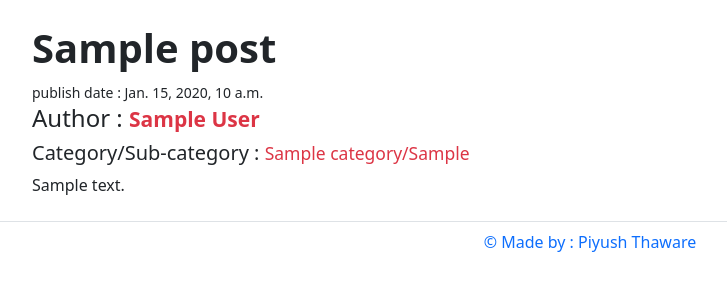
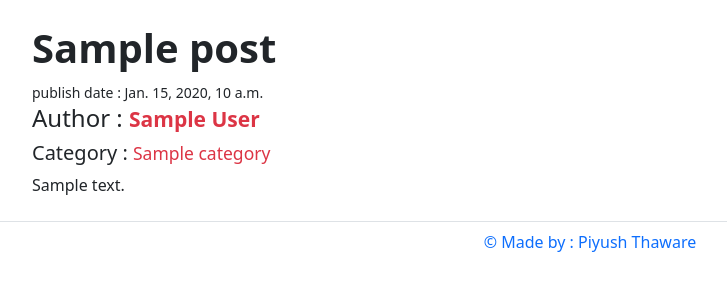
Before and after one commit to PiyushThaware07/iblogger, a Django app: template blog/templates/blog/blogPost.html in a window 1280 px wide. Shown: the part 464-755 px from the top of the page, without its empty margins (50-777 px from the left). Run offline with Django 4.2, Linux system fonts and the light colour scheme; tables that the repository leaves empty hold one stand-in row (values such as "Sample post"); the template is opened without the code that fills it: values that come from a table or form of the project are taken from there, most other values are stand-ins (such as "Sample title", 1, 10 or a date in 2020); grey boxes marked "Sample" are stand-in pictures; data that the repository does not hold is empty; some libraries are stand-ins or nearby versions.

Commit message:
remove sub category 2

```diff
--- a/blog/templates/blog/blogPost.html
+++ b/blog/templates/blog/blogPost.html
@@ -16,7 +16,7 @@
         <h1><b>{{post.title}}</b></h1>
         <small>publish date : {{post.publish_date}}</small>
         <h4>Author : <span class="text-danger"><small><b>{{post.author}}</b></small></span></h4>
-        <h5>Category/Sub-category : <small class="text-danger">{{post.category}}/{{post.sub_category}}</small></h5>
+        <h5>Category : <small class="text-danger">{{post.category}}</small></h5>
         <p>{{post.content|safe}}</p>
     </div>
 </div>
--- a/blog/templates/blog/index copy.html
+++ b/blog/templates/blog/index copy.html
@@ -8,7 +8,7 @@
     <h1><b>{{blog.title}}</b></h1>
     <small>publish date : {{blog.publish_date}}</small>
     <h4>Author : <span class="text-danger"><small><b>{{blog.author}}</b></small></span></h4>
-    <h5>Category/Sub-category : <small class="text-danger">{{blog.category}}/{{blog.sub_category}}</small></h5>
+    <h5>Category : <small class="text-danger">{{blog.category}}</small></h5>
    <p>{{blog.content}}</p>
    <img src="/media/{{blog.img}}" alt="Not Found" style="height:200px;width:300px">
    {% comment %}Method : 2 --> <img src="{{blog.img.url}}" alt="" style="height:100px;width:100px">  {% endcomment %}
```
